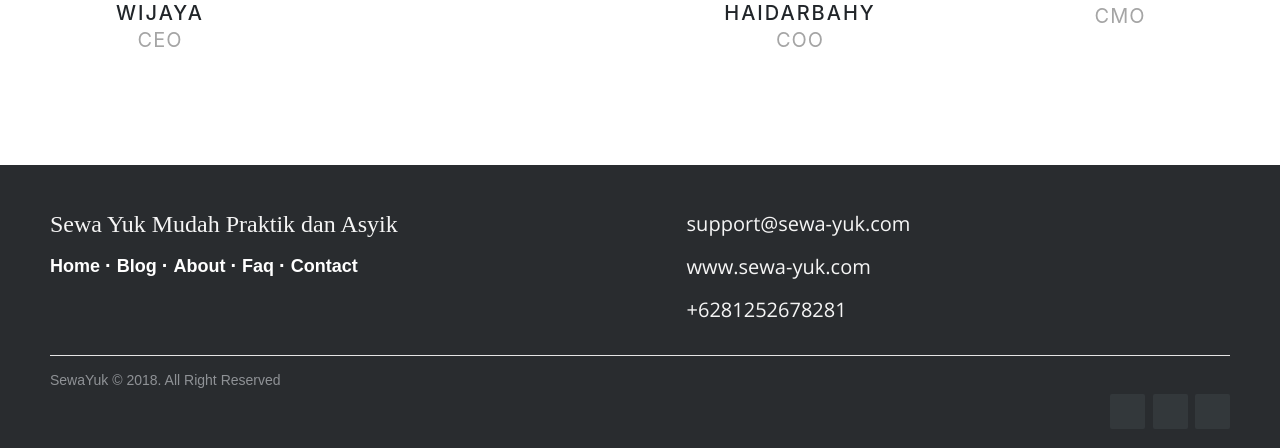
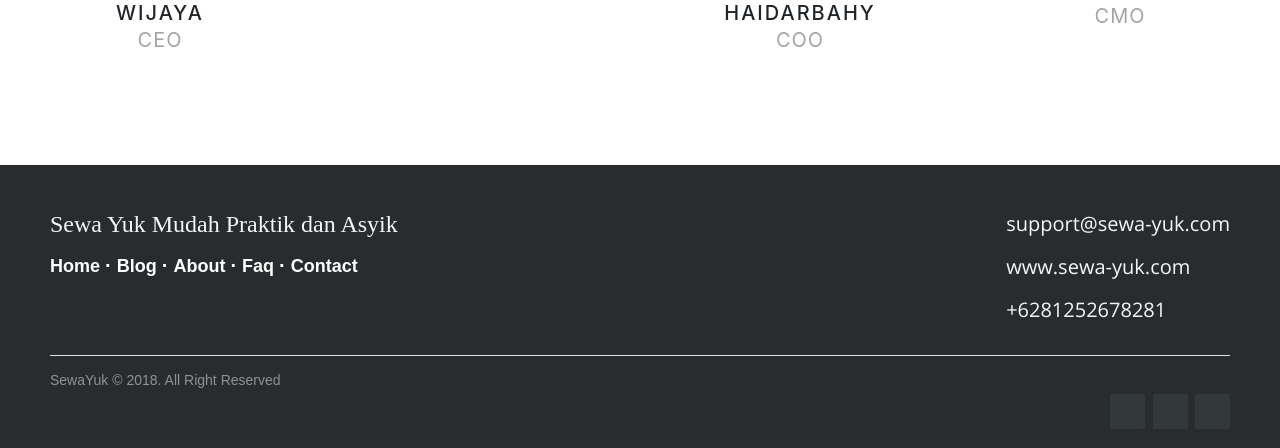
Before and after one commit to mrrezkii/CodeIgneter-SewaYuk, a CodeIgniter app: the page made by application/views/v_home.php in a window 1280 px wide. Shown: the part 4410-4858 px from the top of the page. Run offline with CodeIgniter, Linux system fonts and the light colour scheme; data that the repository does not hold is empty; some web fonts are replaced.

Commit message:
Update home.css

```diff
--- a/assets/global/css/custom/home.css
+++ b/assets/global/css/custom/home.css
@@ -540,6 +540,9 @@
 .footer-distributed{
 	padding-bottom: 60px;
 }
+.footer-right2{
+	float: right;
+}
 
 .footer-distributed .footer-right a:hover{transform:scale(1.1); -webkit-transform:scale(1.1);}
 
```
